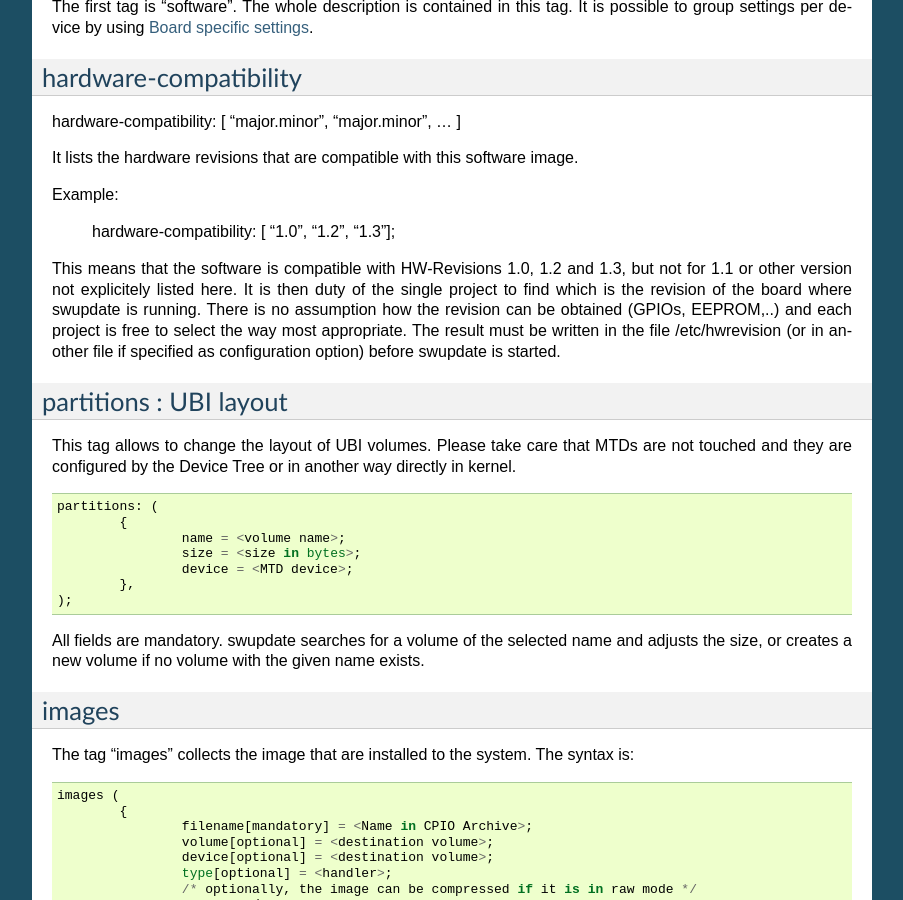
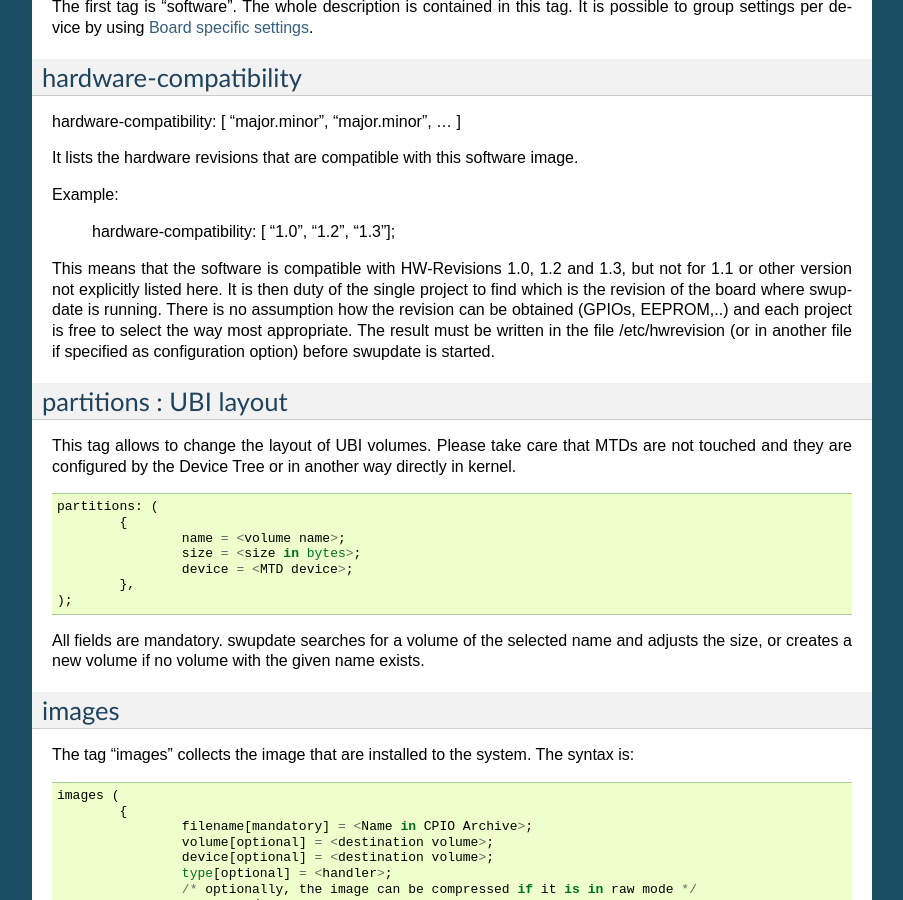
Before and after one commit to sbabic/swupdate, a Sphinx documentation site: the page built from doc/source/sw-description.rst, in a window 1280 px wide and 900 px high, scrolled down 1673 px. Shown: the whole window, without its empty margins (198-1101 px from the left). Built offline with Sphinx 7.4.7, drawn with Linux system fonts in a browser that asks for light colours; formulas are drawn with MathJax 3; some of the changed text lies outside the part shown.

Commit message:
doc: sw-description typos
Minor typo fixes in sw-description documentation.

Signed-off-by: Maciej Borzecki <maciej.borzecki@open-rnd.pl>

```diff
--- a/doc/source/sw-description.rst
+++ b/doc/source/sw-description.rst
@@ -123,7 +123,7 @@ Example:
 	hardware-compatibility: [ "1.0", "1.2", "1.3"];
 
 This means that the software is compatible with HW-Revisions
-1.0, 1.2 and 1.3, but not for 1.1 or other version not explicitely
+1.0, 1.2 and 1.3, but not for 1.1 or other version not explicitly
 listed here.
 It is then duty of the single project to find which is the
 revision of the board where swupdate is running. There is no
```
Also changed, not shown: other parts of doc/source/sw-description.rst (+1 -1 lines).
